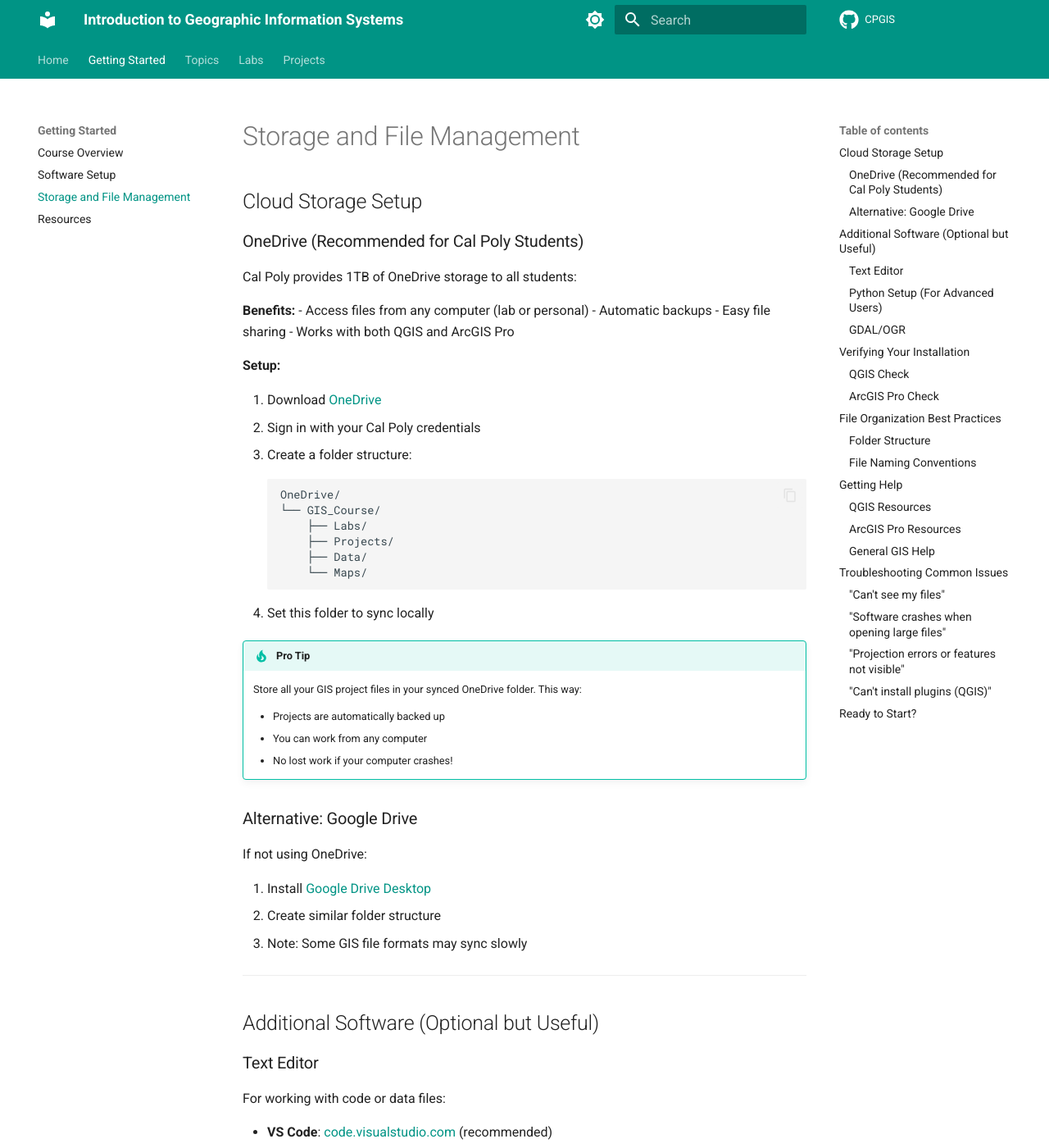
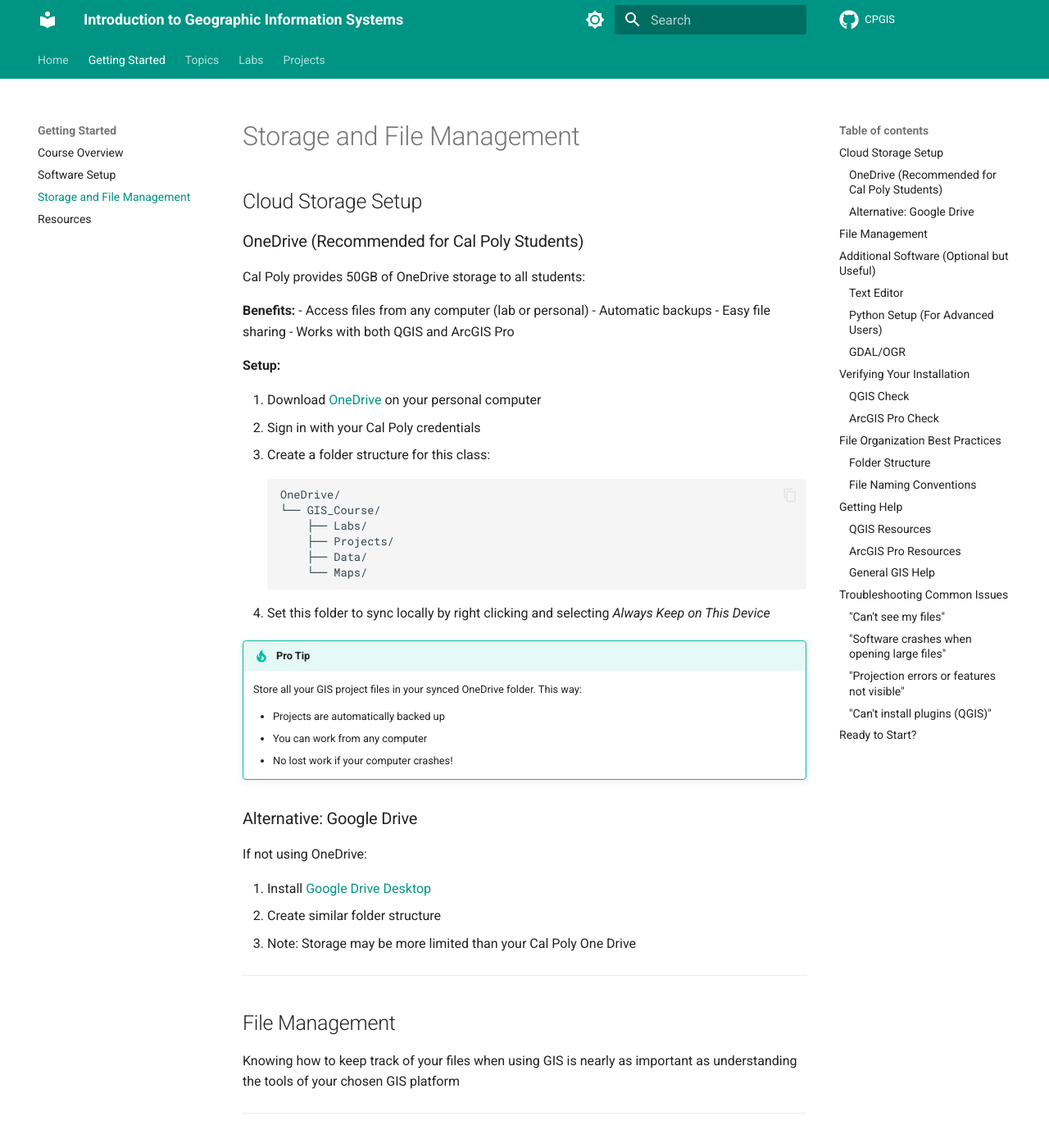
Before and after one commit to kashingtonDC/CPGIS, an MkDocs documentation site: the page built from docs/getting-started/storage-and-file-management.md, in a window 1280 px wide and 1400 px high. Shown: the whole window at 82% size. Built offline with MkDocs 1.6.1 and Material for MkDocs 9.7.7, drawn with Linux system fonts in a browser that asks for light colours; comment, search, counter and statistics services are not loaded.

Commit message:
got obisdian set up and added to gitignore, and started getting to editing the file managment section

````diff
--- a/docs/getting-started/storage-and-file-management.md
+++ b/docs/getting-started/storage-and-file-management.md
@@ -2,7 +2,7 @@
 
 ### OneDrive (Recommended for Cal Poly Students)
 
-Cal Poly provides 1TB of OneDrive storage to all students:
+Cal Poly provides 50GB of OneDrive storage to all students:
 
 **Benefits:**
 - Access files from any computer (lab or personal)
@@ -12,9 +12,9 @@
 
 **Setup:**
 
-1. Download [OneDrive](https://www.microsoft.com/en-us/microsoft-365/onedrive/download)
+1. Download [OneDrive](https://www.microsoft.com/en-us/microsoft-365/onedrive/download) on your personal computer
 2. Sign in with your Cal Poly credentials
-3. Create a folder structure:
+3. Create a folder structure for this class:
    ```
    OneDrive/
    └── GIS_Course/
@@ -23,7 +23,7 @@
        ├── Data/
        └── Maps/
    ```
-4. Set this folder to sync locally
+4. Set this folder to sync locally by right clicking and selecting *Always Keep on This Device*
 
 !!! tip "Pro Tip"
     Store all your GIS project files in your synced OneDrive folder. This way:
@@ -38,7 +38,14 @@
 
 1. Install [Google Drive Desktop](https://www.google.com/drive/download/)
 2. Create similar folder structure
-3. Note: Some GIS file formats may sync slowly
+3. Note: Storage may be more limited than your Cal Poly One Drive
+
+---
+## File Management
+
+Knowing how to keep track of your files when using GIS is nearly as important as understanding the tools of your chosen GIS platform
+
+
 
 ---
 
````
Also changed, not shown: 1 other file.
